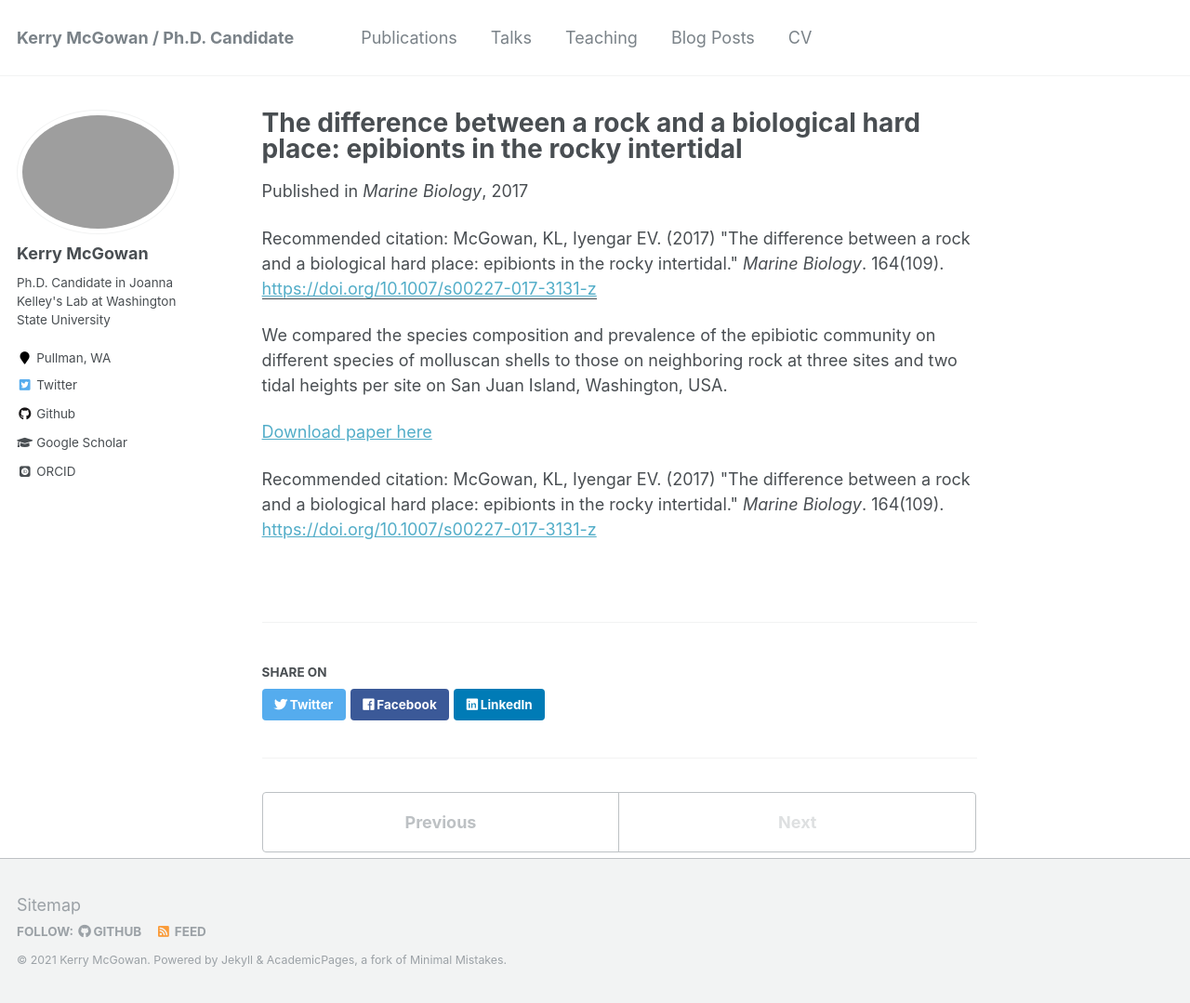
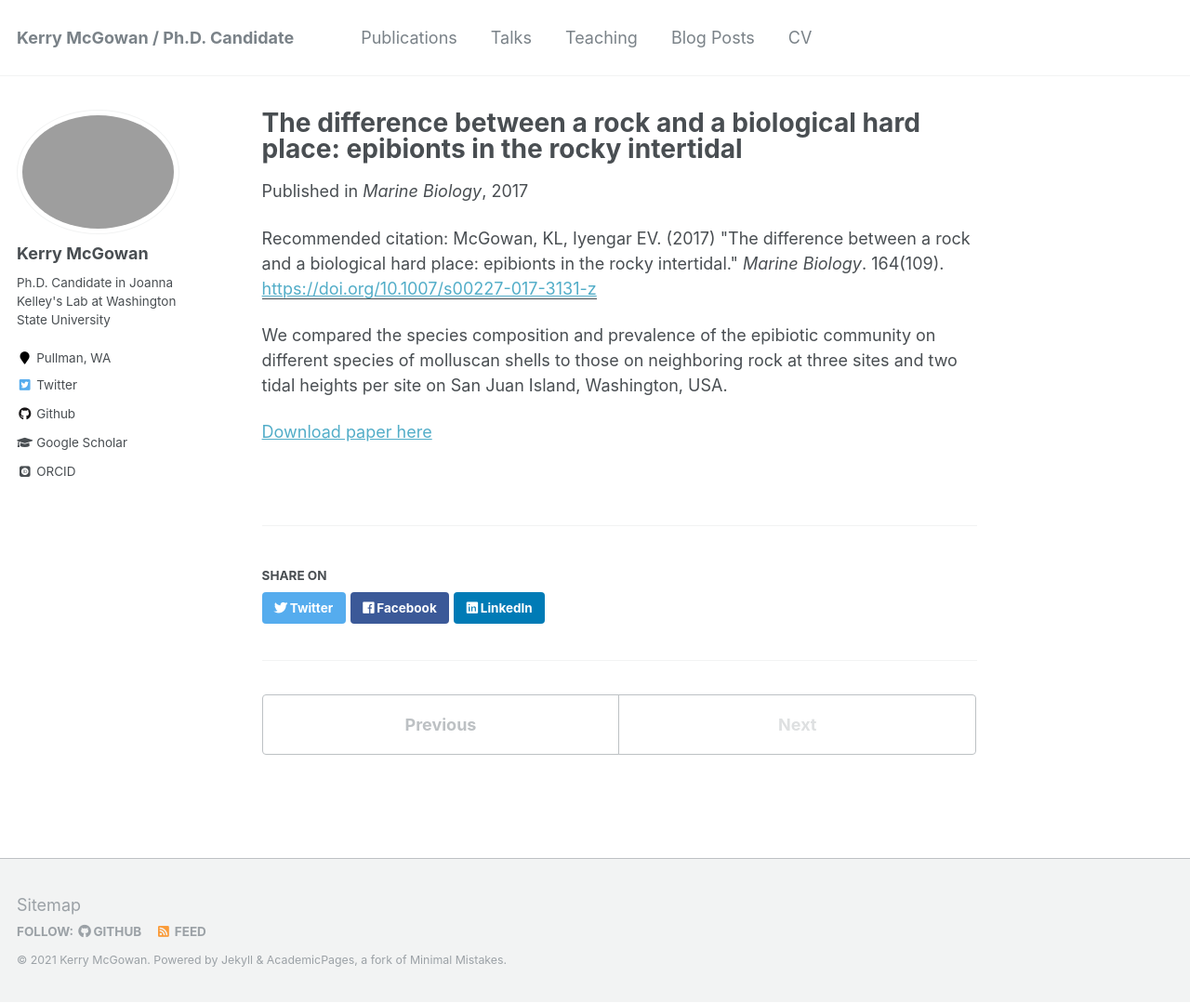
Before and after one commit to kerrymcgowan/kerrymcgowan.github.io, a Jekyll site: the page built from _publications/2017-The-difference-between-a-rock-and-a-biological-hard-place.md, in a window 1280 px wide and 1079 px high. Shown: the whole window at 93% size. Built offline with Jekyll 4.4.1, drawn with Linux system fonts in a browser that asks for light colours; some web fonts are replaced.

Commit message:
Update 2017-The-difference-between-a-rock-and-a-biological-hard-place.md
Deleted extra recommended citation

```diff
--- a/_publications/2017-The-difference-between-a-rock-and-a-biological-hard-place.md
+++ b/_publications/2017-The-difference-between-a-rock-and-a-biological-hard-place.md
@@ -11,5 +11,3 @@ citation: 'McGowan, KL, Iyengar EV. (2017) &quot;The difference between a rock a
 We compared the species composition and prevalence of the epibiotic community on different species of molluscan shells to those on neighboring rock at three sites and two tidal heights per site on San Juan Island, Washington, USA.
 
 [Download paper here](https://www.researchgate.net/publication/316219927_The_difference_between_a_rock_and_a_biological_hard_place_epibionts_in_the_rocky_intertidal)
-
-Recommended citation: McGowan, KL, Iyengar EV. (2017) &quot;The difference between a rock and a biological hard place: epibionts in the rocky intertidal.&quot; <i>Marine Biology</i>. 164(109). <https://doi.org/10.1007/s00227-017-3131-z>
```
